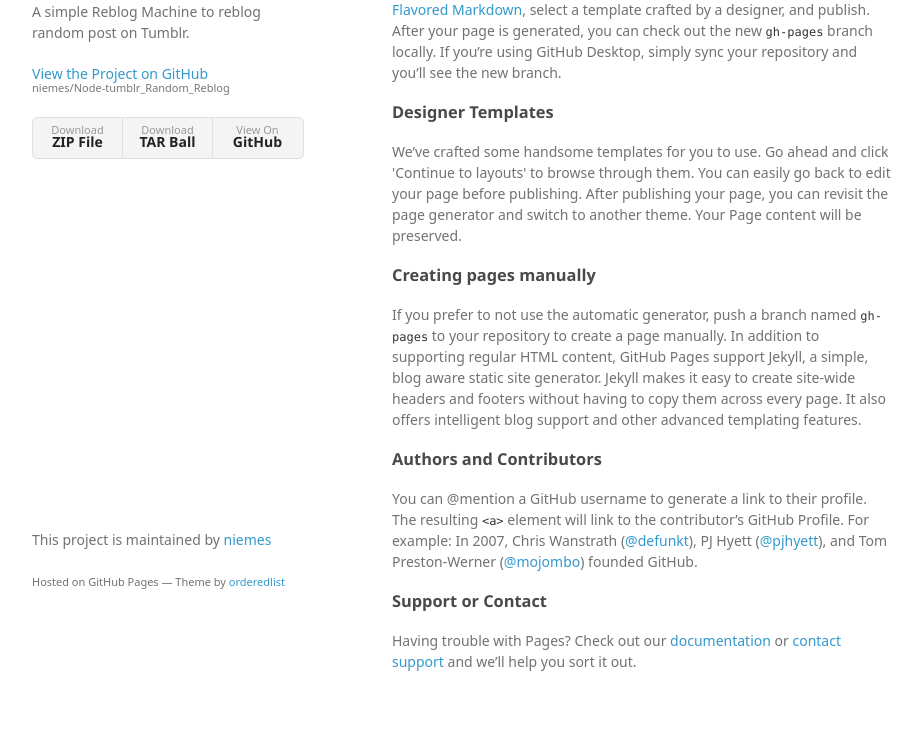
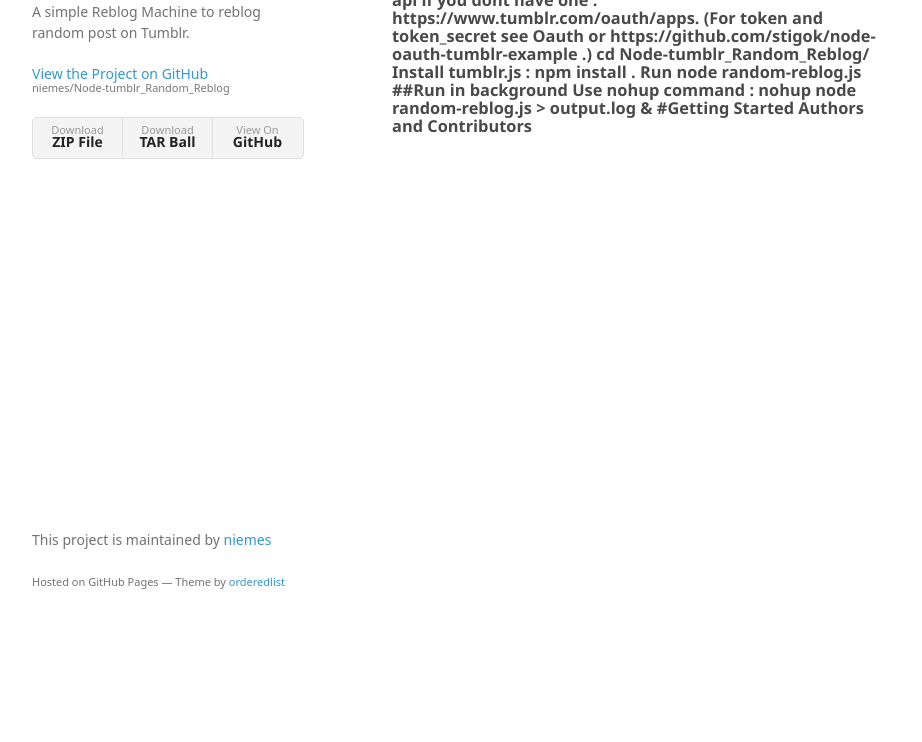
Before and after one commit to niemes/Node-tumblr_Random_Reblog, a website: page index.html in a window 1280 px wide. Shown: the part 139-881 px from the top of the page, without its empty margins (178-1100 px from the left). After the commit the page ends 800 px from the top, so only its background shows below. Drawn offline with Linux system fonts and the light colour scheme; a web font is replaced by a local one.

Commit message:
Update index.html

```diff
--- a/index.html
+++ b/index.html
@@ -29,30 +29,26 @@
       </header>
       <section>
         <h3>
-<a id="welcome-to-github-pages" class="anchor" href="#welcome-to-github-pages" aria-hidden="true"><span aria-hidden="true" class="octicon octicon-link"></span></a>Welcome to GitHub Pages.</h3>
+          #A simple Reblog Machine to reblog random post on Tumblr.
 
-<p>This automatic page generator is the easiest way to create beautiful pages for all of your projects. Author your page content here <a href="https://guides.github.com/features/mastering-markdown/">using GitHub Flavored Markdown</a>, select a template crafted by a designer, and publish. After your page is generated, you can check out the new <code>gh-pages</code> branch locally. If you’re using GitHub Desktop, simply sync your repository and you’ll see the new branch.</p>
+See http://stochastique-blog.tumblr.com/ for a live demo.
 
-<h3>
-<a id="designer-templates" class="anchor" href="#designer-templates" aria-hidden="true"><span aria-hidden="true" class="octicon octicon-link"></span></a>Designer Templates</h3>
+##Install
 
-<p>We’ve crafted some handsome templates for you to use. Go ahead and click 'Continue to layouts' to browse through them. You can easily go back to edit your page before publishing. After publishing your page, you can revisit the page generator and switch to another theme. Your Page content will be preserved.</p>
+Clone this repo.
+Add your personals consumer_key, secret, token and token secret. Register an App on tumblr api if you dont have one : https://www.tumblr.com/oauth/apps. (For token and token_secret see Oauth or https://github.com/stigok/node-oauth-tumblr-example .)
+cd Node-tumblr_Random_Reblog/
+Install tumblr.js : npm install .
+Run node random-reblog.js
 
-<h3>
-<a id="creating-pages-manually" class="anchor" href="#creating-pages-manually" aria-hidden="true"><span aria-hidden="true" class="octicon octicon-link"></span></a>Creating pages manually</h3>
+##Run in background
 
-<p>If you prefer to not use the automatic generator, push a branch named <code>gh-pages</code> to your repository to create a page manually. In addition to supporting regular HTML content, GitHub Pages support Jekyll, a simple, blog aware static site generator. Jekyll makes it easy to create site-wide headers and footers without having to copy them across every page. It also offers intelligent blog support and other advanced templating features.</p>
+Use nohup command :
 
-<h3>
+nohup node random-reblog.js > output.log &
+          #Getting Started
 <a id="authors-and-contributors" class="anchor" href="#authors-and-contributors" aria-hidden="true"><span aria-hidden="true" class="octicon octicon-link"></span></a>Authors and Contributors</h3>
-
-<p>You can @mention a GitHub username to generate a link to their profile. The resulting <code>&lt;a&gt;</code> element will link to the contributor’s GitHub Profile. For example: In 2007, Chris Wanstrath (<a href="https://github.com/defunkt" class="user-mention">@defunkt</a>), PJ Hyett (<a href="https://github.com/pjhyett" class="user-mention">@pjhyett</a>), and Tom Preston-Werner (<a href="https://github.com/mojombo" class="user-mention">@mojombo</a>) founded GitHub.</p>
-
-<h3>
-<a id="support-or-contact" class="anchor" href="#support-or-contact" aria-hidden="true"><span aria-hidden="true" class="octicon octicon-link"></span></a>Support or Contact</h3>
-
-<p>Having trouble with Pages? Check out our <a href="https://help.github.com/pages">documentation</a> or <a href="https://github.com/contact">contact support</a> and we’ll help you sort it out.</p>
-      </section>
+</section>
       <footer>
         <p>This project is maintained by <a href="https://github.com/niemes">niemes</a></p>
         <p><small>Hosted on GitHub Pages &mdash; Theme by <a href="https://github.com/orderedlist">orderedlist</a></small></p>
```
